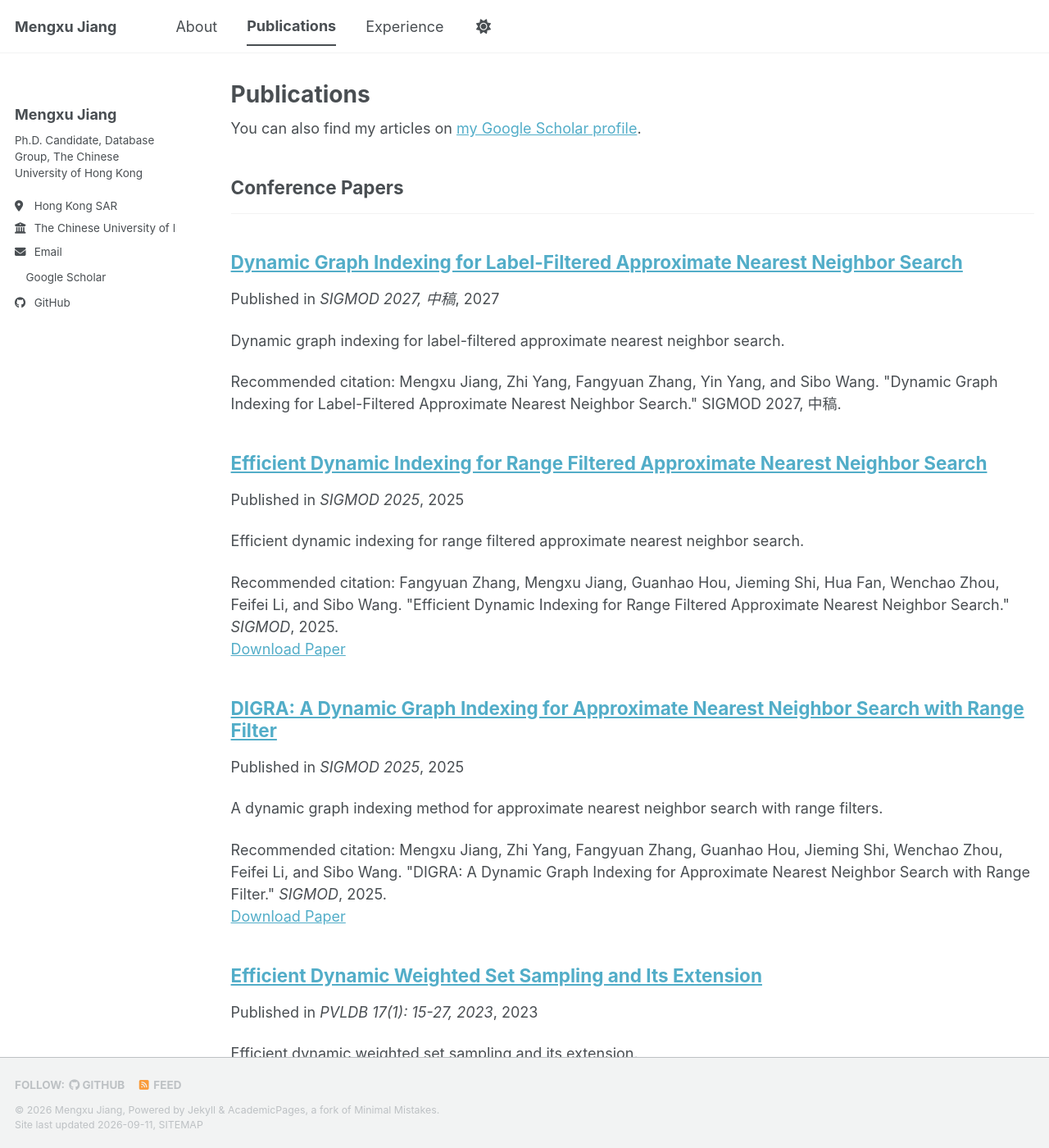
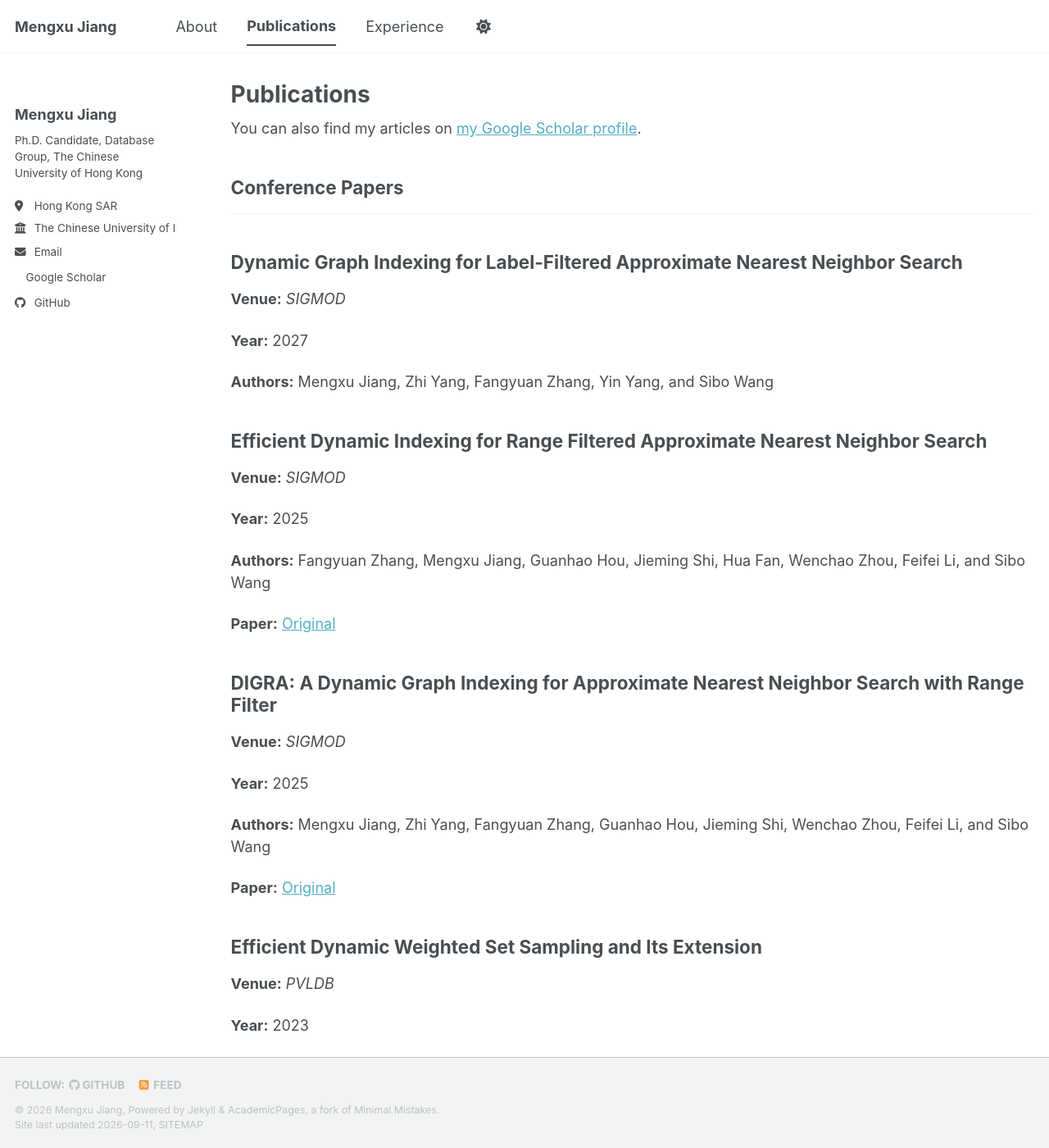
Before and after one commit to oldjang/oldjang.github.io, a Jekyll site: the page built from _pages/publications.html, in a window 1280 px wide and 1400 px high. Shown: the whole window at 82% size. Built offline with Jekyll 4.4.1, drawn with Linux system fonts in a browser that asks for light colours; a style sheet for code colours, icons or effects is not loaded.

Commit message:
Simplify publication list entries

```diff
--- /dev/null
+++ b/_includes/publication-single.html
@@ -0,0 +1,25 @@
+{% include base_path %}
+
+<div class="{{ include.type | default: "list" }}__item">
+  <article class="archive__item" itemscope itemtype="http://schema.org/ScholarlyArticle">
+    <h2 class="archive__item-title" itemprop="headline">{{ post.title }}</h2>
+
+    {% if post.venue %}
+      <p><strong>Venue:</strong> <i>{{ post.venue }}</i></p>
+    {% endif %}
+
+    {% if post.year %}
+      <p><strong>Year:</strong> {{ post.year }}</p>
+    {% elsif post.date %}
+      <p><strong>Year:</strong> {{ post.date | default: "1900-01-01" | date: "%Y" }}</p>
+    {% endif %}
+
+    {% if post.authors %}
+      <p><strong>Authors:</strong> {{ post.authors }}</p>
+    {% endif %}
+
+    {% if post.paperurl %}
+      <p><strong>Paper:</strong> <a href="{{ post.paperurl }}">Original</a></p>
+    {% endif %}
+  </article>
+</div>
--- a/_pages/publications.html
+++ b/_pages/publications.html
@@ -23,11 +23,11 @@ author_profile: true
         <h2>{{ category[1].title }}</h2><hr />
         {% assign title_shown = true %}
       {% endunless %}
-      {% include archive-single.html %}
+      {% include publication-single.html %}
     {% endfor %}
   {% endfor %}
 {% else %}
   {% for post in site.publications reversed %}
-    {% include archive-single.html %}
+    {% include publication-single.html %}
   {% endfor %}
 {% endif %}
--- a/_publications/2023-efficient-dynamic-weighted-set-sampling.md
+++ b/_publications/2023-efficient-dynamic-weighted-set-sampling.md
@@ -5,9 +5,10 @@ category: conferences
 permalink: /publication/efficient-dynamic-weighted-set-sampling
 excerpt: "Efficient dynamic weighted set sampling and its extension."
 date: 2023-09-01
-venue: "PVLDB 17(1): 15-27, 2023"
+venue: "PVLDB"
+year: "2023"
+authors: "Fangyuan Zhang, Mengxu Jiang, and Sibo Wang"
 paperurl: "https://doi.org/10.14778/3617838.3617840"
-citation: "Fangyuan Zhang, Mengxu Jiang, and Sibo Wang. &quot;Efficient Dynamic Weighted Set Sampling and Its Extension.&quot; <i>PVLDB</i>, 17(1): 15-27, 2023."
 ---
 
 Efficient dynamic weighted set sampling and its extension.
--- a/_publications/2025-digra-range-filter-ann.md
+++ b/_publications/2025-digra-range-filter-ann.md
@@ -5,9 +5,10 @@ category: conferences
 permalink: /publication/digra-range-filter-ann
 excerpt: "A dynamic graph indexing method for approximate nearest neighbor search with range filters."
 date: 2025-01-01
-venue: "SIGMOD 2025"
+venue: "SIGMOD"
+year: "2025"
+authors: "Mengxu Jiang, Zhi Yang, Fangyuan Zhang, Guanhao Hou, Jieming Shi, Wenchao Zhou, Feifei Li, and Sibo Wang"
 paperurl: "https://doi.org/10.1145/3725399"
-citation: "Mengxu Jiang, Zhi Yang, Fangyuan Zhang, Guanhao Hou, Jieming Shi, Wenchao Zhou, Feifei Li, and Sibo Wang. &quot;DIGRA: A Dynamic Graph Indexing for Approximate Nearest Neighbor Search with Range Filter.&quot; <i>SIGMOD</i>, 2025."
 ---
 
 A dynamic graph indexing method for approximate nearest neighbor search with range filters.
--- a/_publications/2025-efficient-dynamic-indexing-range-filtered-ann.md
+++ b/_publications/2025-efficient-dynamic-indexing-range-filtered-ann.md
@@ -5,9 +5,10 @@ category: conferences
 permalink: /publication/efficient-dynamic-indexing-range-filtered-ann
 excerpt: "Efficient dynamic indexing for range filtered approximate nearest neighbor search."
 date: 2025-01-01
-venue: "SIGMOD 2025"
+venue: "SIGMOD"
+year: "2025"
+authors: "Fangyuan Zhang, Mengxu Jiang, Guanhao Hou, Jieming Shi, Hua Fan, Wenchao Zhou, Feifei Li, and Sibo Wang"
 paperurl: "https://doi.org/10.1145/3725401"
-citation: "Fangyuan Zhang, Mengxu Jiang, Guanhao Hou, Jieming Shi, Hua Fan, Wenchao Zhou, Feifei Li, and Sibo Wang. &quot;Efficient Dynamic Indexing for Range Filtered Approximate Nearest Neighbor Search.&quot; <i>SIGMOD</i>, 2025."
 ---
 
 Efficient dynamic indexing for range filtered approximate nearest neighbor search.
--- a/_publications/2027-dynamic-graph-indexing-label-filtered-ann.md
+++ b/_publications/2027-dynamic-graph-indexing-label-filtered-ann.md
@@ -5,8 +5,10 @@ category: conferences
 permalink: /publication/dynamic-graph-indexing-label-filtered-ann
 excerpt: "Dynamic graph indexing for label-filtered approximate nearest neighbor search."
 date: 2027-01-01
-venue: "SIGMOD 2027, 中稿"
-citation: "Mengxu Jiang, Zhi Yang, Fangyuan Zhang, Yin Yang, and Sibo Wang. &quot;Dynamic Graph Indexing for Label-Filtered Approximate Nearest Neighbor Search.&quot; SIGMOD 2027, 中稿."
+venue: "SIGMOD"
+year: "2027"
+authors: "Mengxu Jiang, Zhi Yang, Fangyuan Zhang, Yin Yang, and Sibo Wang"
+paperurl:
 ---
 
 Dynamic graph indexing for label-filtered approximate nearest neighbor search.
```
